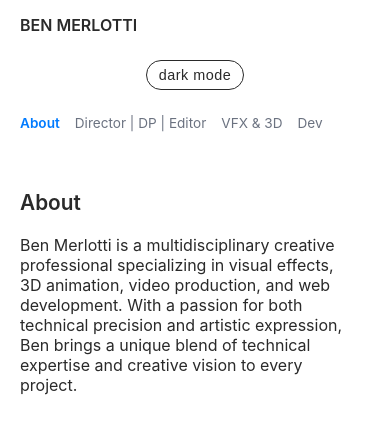
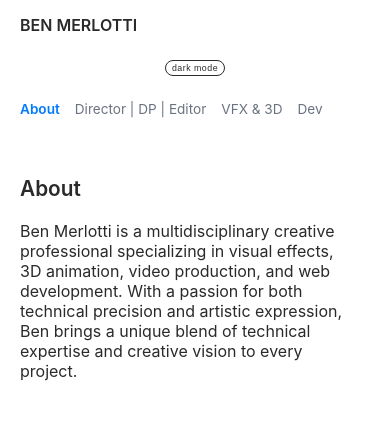
Before and after one commit to benMerlotti/benMerlottiWebsite, a React (Vite) app: page /benMerlottiWebsite/about in a window 390 px wide. Shown: the top 434 px of the page. Built offline with nearby package versions, Linux system fonts and the light colour scheme.

Commit message:
Make dark mode button smaller on web and much smaller on mobile

```diff
--- a/src/components/Header.css
+++ b/src/components/Header.css
@@ -27,15 +27,15 @@
   transform: translateX(-50%);
   background: none;
   border: 1px solid var(--color-text);
-  border-radius: 20px;
+  border-radius: 15px;
   cursor: pointer;
-  font-size: 0.9rem;
+  font-size: 0.75rem;
   font-weight: 500;
   color: var(--color-text);
   text-transform: lowercase;
   letter-spacing: 0.5px;
   transition: all 0.2s ease;
-  padding: 6px 12px;
+  padding: 4px 10px;
 }
 
 .theme-toggle:hover {
@@ -96,6 +96,9 @@
     align-self: center;
     margin: 10px 0;
     top: auto;
+    font-size: 0.65rem;
+    padding: 3px 8px;
+    border-radius: 12px;
   }
 
   .theme-toggle:hover {
@@ -120,6 +123,12 @@
     margin-bottom: 15px;
   }
 
+  .theme-toggle {
+    font-size: 0.55rem;
+    padding: 2px 6px;
+    border-radius: 10px;
+  }
+
   .site-nav {
     gap: 15px;
     font-size: 0.85rem;
```
